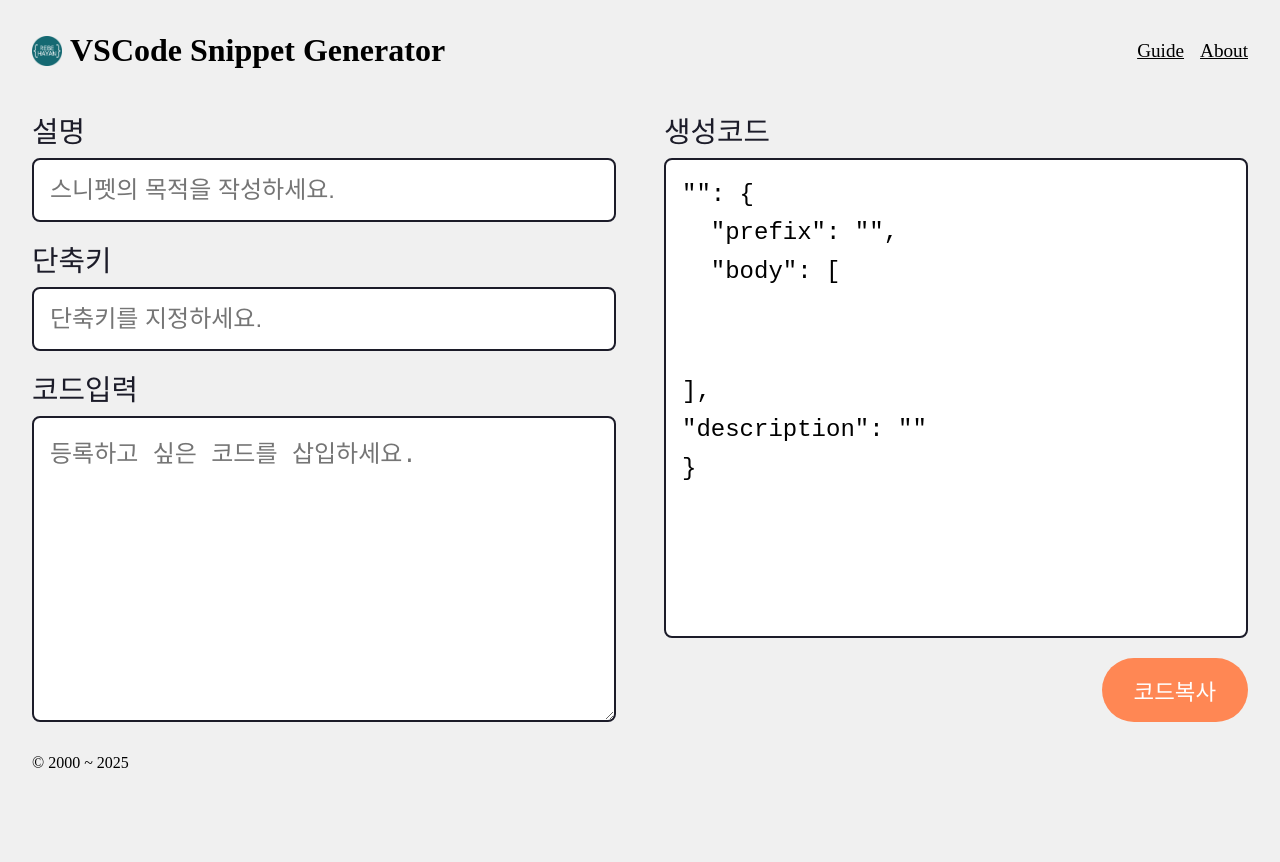
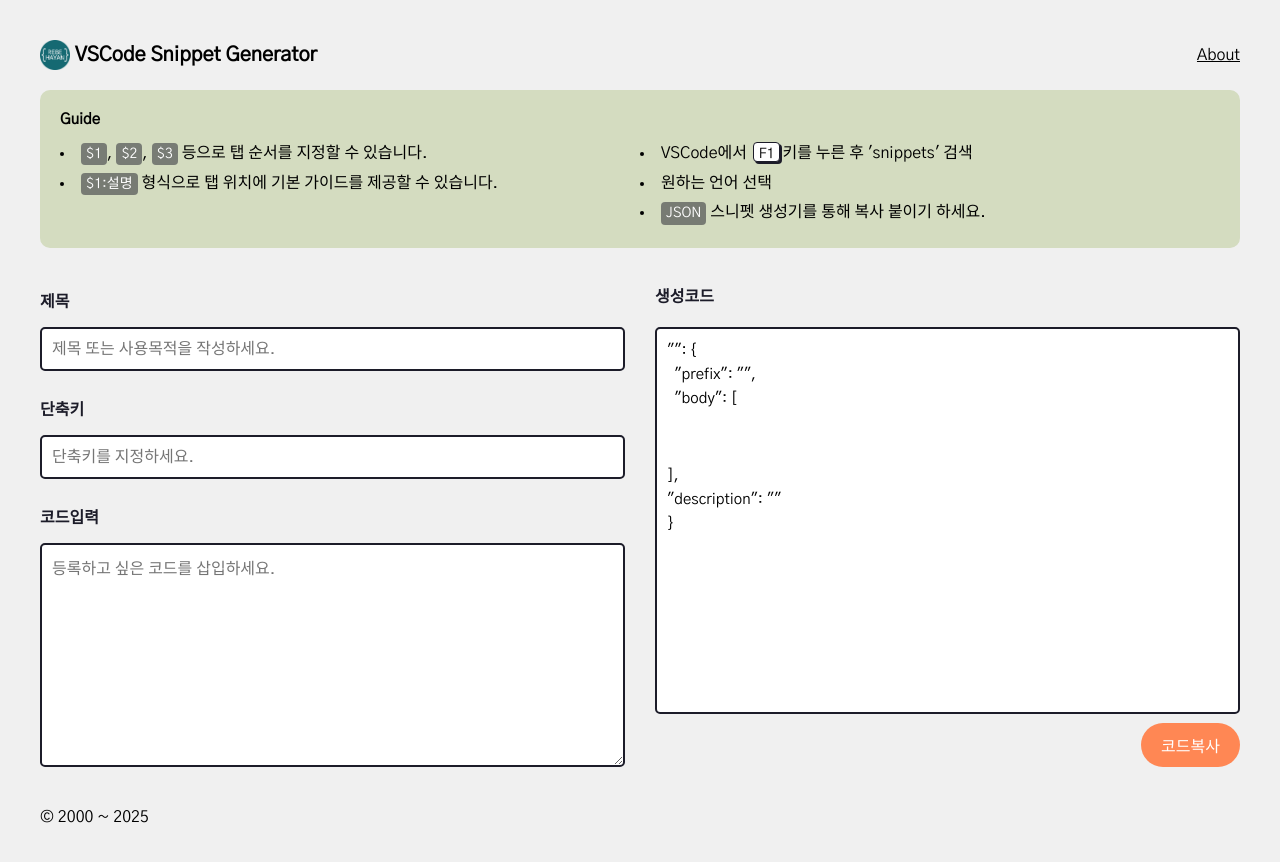
Before and after one commit to rebehayan/snippet, a website built with Vite: page index.html in a window 1280 px wide. Both pictures are taken after a click on the button "코드복사". Before the commit the page ends 804 px from the top, so only its background shows below. Built offline with nearby package versions, Linux system fonts and the light colour scheme.

Commit message:
UI보완 및 JS 모듈화

```diff
--- a/index.html
+++ b/index.html
@@ -1,5 +1,6 @@
 <!DOCTYPE html>
 <html lang="ko">
+
 <head>
   <meta charset="UTF-8" />
   <meta name="viewport" content="width=device-width, initial-scale=1.0" />
@@ -12,6 +13,7 @@
   <meta property="og:description" content="VSCode전용 스니펫 생성기" />
   <meta property="og:image" content="" />
   <meta property="og:url" content="페이지 주소" />
+  <link href="https://fonts.googleapis.com/css2?family=Gothic+A1&display=swap" rel="stylesheet">
   <link rel="stylesheet" href="./src/style.css" />
   <script type="module" src="./src/main.js"></script>
 </head>
@@ -20,31 +22,46 @@
   <header class="header">
     <h1 class="logo"><img src="/logo.png" alt="Rebehayan" /> VSCode Snippet Generator</h1>
     <nav class="gnb">
-        <a href="">Guide</a>
+      <!-- <a href="">Guide</a> -->
       <a href="">About</a>
     </nav>
   </header>
   <main class="main">
+    <article class="notice-guide">
+      <h2>Guide</h2>
+      <div class="notice-guide__content">
+        <ul>
+          <li><code>$1</code>, <code>$2</code>, <code>$3</code> 등으로 탭 순서를 지정할 수 있습니다.</li>
+          <li><code>$1:설명</code> 형식으로 탭 위치에 기본 가이드를 제공할 수 있습니다.</li>
+        </ul>
+        <ul>
+          <li>VSCode에서 <kbd>F1</kbd>키를 누른 후 'snippets' 검색</li>
+          <li>원하는 언어 선택</li>
+          <li><code>JSON</code> 스니펫 생성기를 통해 복사 붙이기 하세요.</li>
+        </ul>
+      </div>
+    </article>
     <div class="snippet-input">
-        <label for="desc">설명</label>
-        <input type="text" id="desc" name="desc" placeholder="스니펫의 목적을 작성하세요." />
+      <label for="desc">제목</label>
+      <input type="text" id="desc" name="desc" placeholder="제목 또는 사용목적을 작성하세요." />
       <label for="shortcode">단축키</label>
       <input type="text" id="shortcode" name="shortcode" placeholder="단축키를 지정하세요." />
       <label for="codes">코드입력</label>
-        <textarea contenteditable="true" rows="10" id="codes" name="codes" class="textarea" placeholder="등록하고 싶은 코드를 삽입하세요."></textarea>
+      <textarea contenteditable="true" rows="10" id="codes" name="codes" class="textarea"
+        placeholder="등록하고 싶은 코드를 삽입하세요."></textarea>
     </div>
     <div class="snippet-output">
       <h2 class="label">생성코드</h2>
 
       <div class="output">
         <div class="textarea">
-            <pre class="a">
+          <pre id="output-code1">
 "<span class="desc"></span>": {
   "prefix": "<span class="shortcode"></span>",
   "body": [
 </pre>
-            <textarea class="codes" readonly rows="1" role="none"></textarea>
-            <pre class="b">
+          <textarea class="codes" id="output-code2" readonly rows="1" role="none"></textarea>
+          <pre id="output-code3">
 ],
 "description": "<span class="desc"></span>"
 }</pre>
@@ -54,6 +71,7 @@
     </div>
   </main>
   <footer class="footer">&copy; 2000 ~ 2025</footer>
-    <template class="target"></template>
+  <template id="template"></template>
 </body>
+
 </html>
--- /dev/null
+++ b/src/ClipBoard.js
@@ -0,0 +1,7 @@
+export const ClipBoard = async (selector) => {
+  try {
+    await navigator.clipboard.writeText(selector.innerText);
+  } catch (error) {
+    console.log(error);
+  }
+};
--- /dev/null
+++ b/src/CopyCode.js
@@ -0,0 +1,21 @@
+import { ClipBoard } from "./ClipBoard.js";
+
+export const CopyCode = () => {
+  const buttonCopy = document.querySelector(".btn-copy");
+  if (!buttonCopy) return;
+
+  buttonCopy.addEventListener("click", () => {
+    const code1 = document.getElementById("output-code1");
+    const code2 = document.getElementById("output-code2");
+    const code3 = document.getElementById("output-code3");
+    const template = document.getElementById("template");
+
+    template.append(code1.innerText);
+    template.append(code2.value);
+    template.append(code3.innerText);
+
+    ClipBoard(template).then(() => {
+      template.innerText = "";
+    });
+  });
+};
--- /dev/null
+++ b/src/Input.js
@@ -0,0 +1,47 @@
+import { getCodes, getDescription, getShortCode } from "./Output.js";
+
+export const Input = () => {
+  const inputForms = document.querySelector(".snippet-input");
+  if (!inputForms) return;
+
+  const inputs = inputForms.querySelectorAll("input");
+  const textarea = inputForms.querySelector(".textarea");
+
+  inputs.forEach((input) => {
+    input.addEventListener("input", (e) => {
+      if (e.target.name === "desc") {
+        const value = e.target.value;
+        getDescription(value);
+      } else if (e.target.name === "shortcode") {
+        const value = e.target.value;
+        getShortCode(value);
+      }
+    });
+  });
+
+  textarea.addEventListener("input", (e) => {
+    const code = e.target.value.split("\n");
+    const rowLength = code.length;
+    const result = code
+      .map((line) => {
+        return `"${line}", \n `;
+      })
+      .join("");
+
+    getCodes(result, rowLength);
+  });
+};
+
+// 단축키제공
+// ctrl+1 누르면 커서가 잇는곳에서 순차적으로 생성함.
+// before.querySelector(".textarea").addEventListener("keydown", (e) => {
+//   const cursor = e.target.selectionStart;
+//   const n = e.target.value.split("\n").length;
+
+//   if (e.ctrlKey && e.key === "1") {
+//     const asTxt = result.split(",").replace("\n", "");
+//     console.log(asTxt);
+
+//     result.replace(asTxt, `${asTxt}$1`);
+//   }
+// });
--- /dev/null
+++ b/src/Output.js
@@ -0,0 +1,28 @@
+const output = document.querySelector(".snippet-output");
+const description = output.querySelectorAll(".desc");
+const shortcode = output.querySelector(".shortcode");
+const code = output.querySelector(".codes");
+
+export const Output = () => {
+  if (!output) return;
+
+  const copyText = output.querySelector(".textarea");
+};
+
+// 제목 및 설명적용
+export const getDescription = (value) => {
+  description.forEach((item) => {
+    item.textContent = value;
+  });
+};
+
+// 단축키 적용
+export const getShortCode = (value) => {
+  shortcode.textContent = value;
+};
+
+// 코드블럭 적용
+export const getCodes = (value, length) => {
+  code.innerHTML = value;
+  code.setAttribute("rows", length);
+};
--- a/src/main.js
+++ b/src/main.js
@@ -1,86 +1,5 @@
-const before = document.querySelector(".snippet-input");
-const after = document.querySelector(".snippet-output");
-const inputs = before.querySelectorAll("input");
-inputs.forEach((input) => {
-  input.addEventListener("input", (e) => {
-    if (e.target.name === "desc") {
-      const value = e.target.value;
-      after.querySelectorAll(".desc").forEach((item) => {
-        item.textContent = value;
-      });
-    } else if (e.target.name === "shortcode") {
-      const value = e.target.value;
-      after.querySelector(".shortcode").textContent = value;
-    }
-  });
-});
+import { CopyCode } from "./CopyCode.js";
+import { Input } from "./Input.js";
 
-let result;
-before.querySelector(".textarea").addEventListener("input", (e) => {
-  const code = e.target.value.split("\n");
-
-  result = code
-    .map((line) => {
-      return `"${line}", \n `;
-    })
-    .join("");
-
-  after.querySelector(".textarea .codes").innerHTML = result;
-});
-
-const buttonCopy = document.querySelector(".btn-copy");
-const copyText = after.querySelector(".textarea");
-
-const selectAll = (element) => {
-  const range = document.createRange();
-  const selection = window.getSelection();
-
-  range.selectNodeContents(element);
-  selection.removeAllRanges();
-  selection.addRange(range);
-
-  copy(element);
-};
-
-const copy = async (selector) => {
-  try {
-    await navigator.clipboard.writeText(selector.innerText);
-  } catch (error) {
-    console.log(error);
-  }
-};
-
-buttonCopy.addEventListener("click", () => {
-  const a = document.querySelector(".a");
-  const b = document.querySelector(".b");
-  const code = document.querySelector(".codes");
-
-  const template = document.querySelector(".target");
-  template.append(a.innerText);
-  template.append(code.value);
-  template.append(b.innerText);
-
-  copy(template).then(() => {
-    template.innerText = "";
-  });
-});
-
-before.querySelector(".textarea").addEventListener("keydown", (e) => {
-  const n = e.target.value.split("\n").length;
-  const code = document.querySelector(".codes");
-  code.setAttribute("rows", n);
-});
-
-// 단축키제공
-// ctrl+1 누르면 커서가 잇는곳에서 순차적으로 생성함.
-// before.querySelector(".textarea").addEventListener("keydown", (e) => {
-//   const cursor = e.target.selectionStart;
-//   const n = e.target.value.split("\n").length;
-
-//   if (e.ctrlKey && e.key === "1") {
-//     const asTxt = result.split(",").replace("\n", "");
-//     console.log(asTxt);
-
-//     result.replace(asTxt, `${asTxt}$1`);
-//   }
-// });
+Input();
+CopyCode();
--- a/src/style.css
+++ b/src/style.css
@@ -5,14 +5,21 @@
     --green: #d4dcc0;
     --red: #ff8754;
     --dark: #1c1c29;
+    --darkLight: rgba(28, 28, 41, 0.5);
     --white: #fff;
+    --kor: "Gothic A1", serif;
   }
   * {
     padding: 0;
     margin: 0;
     box-sizing: border-box;
+    font-family: var(--kor);
+  }
+  html {
+    font-size: 62.5%;
   }
   body {
+    font-size: 1rem;
     background-color: #f0f0f0;
   }
 }
@@ -22,7 +29,7 @@
 /* -------------------------------------------------------------------------- */
 @layer layout {
   body {
-    padding: 2rem;
+    padding: 4rem;
   }
   .header {
     display: flex;
@@ -37,7 +44,8 @@
     margin-top: 2rem;
   }
   .footer {
-    margin-top: 2rem;
+    margin-top: 4rem;
+    font-size: 1.6rem;
   }
 }
 
@@ -52,8 +60,9 @@
       border-radius: 10rem;
       padding: 1rem 2rem;
       color: var(--white);
-      font-size: 1.4rem;
+      font-size: 1.6rem;
       cursor: pointer;
+      font-weight: 500;
     }
   }
   @layer forms {
@@ -61,17 +70,23 @@
       border: 2px solid var(--dark);
       padding: 1rem;
       border-radius: 0.5rem;
-      font-size: 1.5rem;
+      font-size: 1.6rem;
+      font-weight: 500;
       transition: border 0.5s;
       outline: none;
+      font-family: var(--kor);
       &:focus {
         border-color: var(--red);
+      }
+      &::placeholder {
+        font-family: var(--kor);
       }
     }
     .label,
     label {
       color: var(--dark);
-      font-size: 1.8rem;
+      font-size: 1.6rem;
+      font-weight: 600;
     }
   }
   @layer etc {
@@ -79,8 +94,12 @@
       display: flex;
       gap: 1rem;
       a {
-        font-size: 1.2rem;
+        font-size: 1.6rem;
         color: inherit;
+        transition: 0.5s;
+        &:hover {
+          color: var(--red);
+        }
       }
     }
     .logo {
@@ -92,6 +111,53 @@
       }
     }
   }
+
+  @layer notice {
+    .notice-guide {
+      grid-column: 1/-1;
+      background-color: var(--green);
+      padding: 2rem;
+      border-radius: 1rem;
+    }
+    .notice-guide__content {
+      display: grid;
+      grid-template-columns: 1fr 1fr;
+      font-size: 1.6rem;
+      line-height: 1.6;
+      margin-top: 1rem;
+      ul {
+        list-style-position: inside;
+        li {
+          padding-block: 0.2rem;
+        }
+      }
+    }
+  }
+
+  @layer {
+    code {
+      background-color: var(--darkLight);
+      padding: 0 0.5rem;
+      border-radius: 0.4rem;
+      display: inline-block;
+      color: var(--white);
+      font-size: 1.4rem;
+      line-height: -1rem;
+    }
+    kbd {
+      padding: 0 0.5rem;
+      height: 2rem;
+      align-content: center;
+      border-radius: 0.4rem;
+      display: inline-block;
+      font-size: 1.4rem;
+      margin-inline: 0.2rem;
+      border: 1px solid var(--dark);
+      box-shadow: 2px 2px 0 var(--dark);
+      line-height: -1rem;
+      background-color: var(--white);
+    }
+  }
 }
 
 /* -------------------------------------------------------------------------- */
@@ -101,13 +167,12 @@
   .snippet-input {
     display: flex;
     flex-direction: column;
-    gap: 0.5rem;
+    gap: 1.5rem;
     .textarea {
       resize: vertical;
-      /* height: 50vh; */
     }
     label {
-      margin-top: 0.5rem;
+      margin-top: 1rem;
       transition: color 0.5s;
       &:has(+ :focus) {
         color: var(--red);
@@ -120,7 +185,6 @@
     gap: 0.5rem;
     .label {
       margin-top: 0.5rem;
-      font-weight: normal;
     }
     .output {
       font-size: 1.5rem;
@@ -130,7 +194,8 @@
       border-radius: 0.5rem;
       line-height: 1.6;
       overflow: auto;
-      max-height: 60vh;
+      max-height: 38.7rem;
+      margin-top: 1.5rem;
     }
     textarea {
       overflow: hidden;
```
Lines whose indentation alone changed are shown as unchanged.
